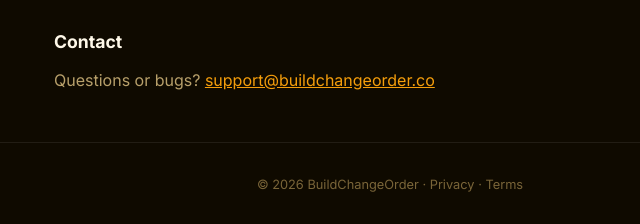
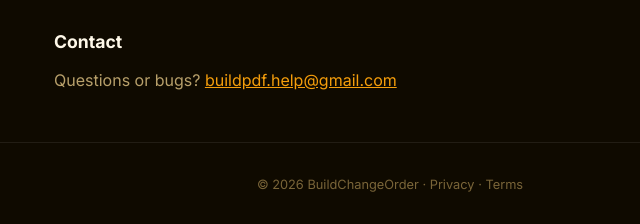
Before and after one commit to dcwynne89/buildchangeorder, a website: page about.html in a window 1280 px wide. Shown: the part 696-920 px from the top of the page, 250-890 px from the left. Drawn offline with Linux system fonts and the light colour scheme.

Commit message:
Update-contact-email-to-buildpdf-help

```diff
--- a/about.html
+++ b/about.html
@@ -24,7 +24,7 @@
     <p style="color:var(--text-secondary);line-height:1.8;margin-bottom:2rem;">Part of the Build ecosystem: <a href="https://buildquotes.co" style="color:var(--accent);">BuildQuotes</a>, <a href="https://buildinvoice.co" style="color:var(--accent);">BuildInvoice</a>, <a href="https://buildpdf.co" style="color:var(--accent);">BuildPDF</a>, and <a href="https://buildcertificates.com" style="color:var(--accent);">BuildCertificates</a>.</p>
 
     <h2 style="font-size:1.1rem;font-weight:700;color:var(--text-primary);margin-bottom:0.75rem;">Contact</h2>
-    <p style="color:var(--text-secondary);">Questions or bugs? <a href="mailto:support@buildchangeorder.co" style="color:var(--accent);">support@buildchangeorder.co</a></p>
+    <p style="color:var(--text-secondary);">Questions or bugs? <a href="mailto:buildpdf.help@gmail.com" style="color:var(--accent);">buildpdf.help@gmail.com</a></p>
   </main>
   <footer class="site-footer"><p>© 2026 BuildChangeOrder · <a href="/privacy.html">Privacy</a> · <a href="/terms.html">Terms</a></p></footer>
 </body>
```
Also changed, not shown: privacy.html (+1 -1 lines), 2 other files.
